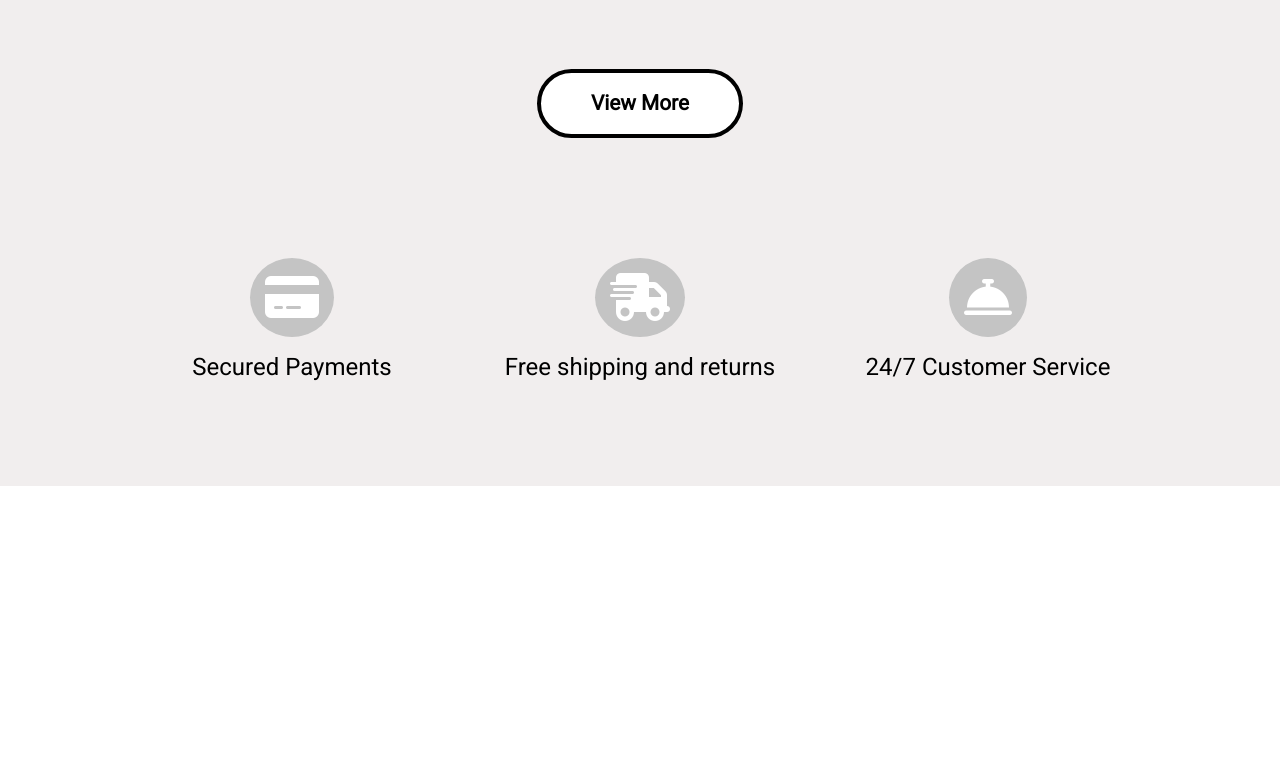
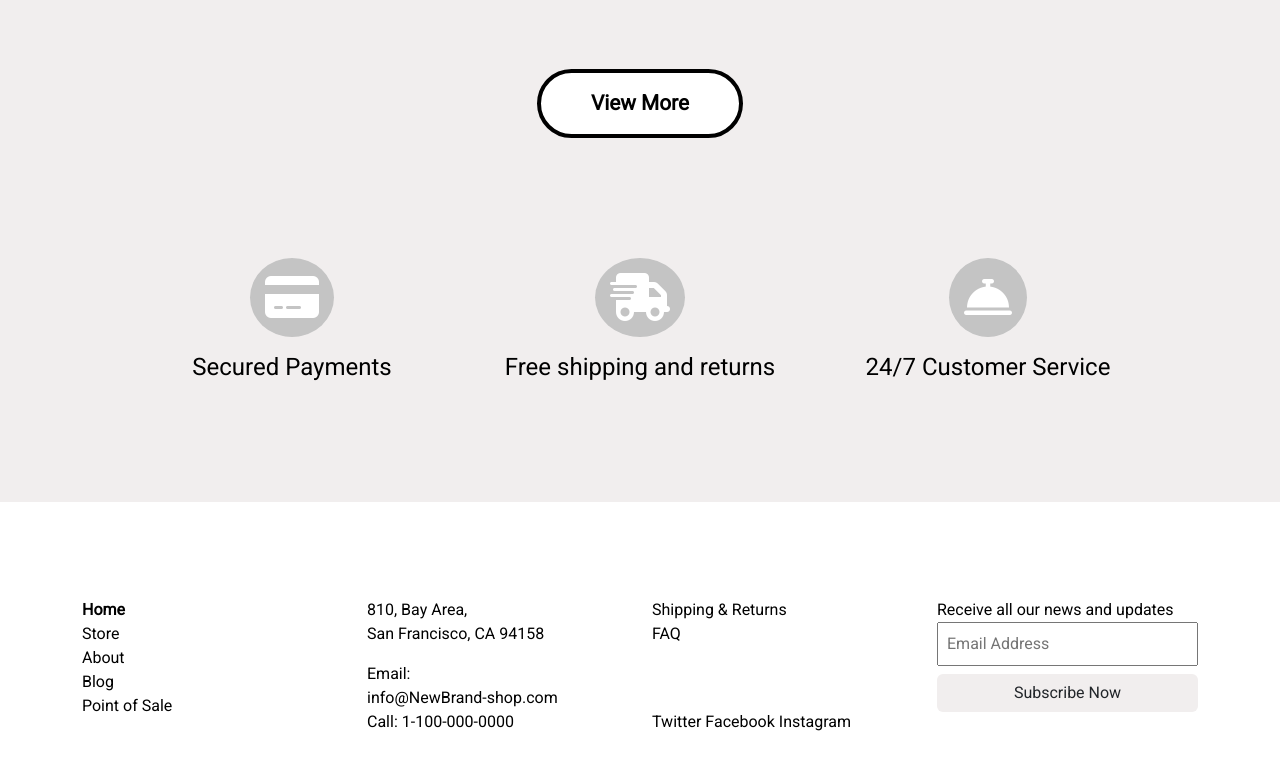
Before and after one commit to BokiCode/Clothing-Website, a plain HTML site: page index.html in a window 1280 px wide. Shown: the part 3729-4511 px from the top of the page. Before the commit the page ends 4215 px from the top, so only its background shows below. Drawn offline with nearby package versions, Linux system fonts and the light colour scheme.

Commit message:
finished footer

```diff
--- a/index.html
+++ b/index.html
@@ -3,7 +3,7 @@
 <head>
     <meta charset="utf-8"/>
     <meta name="viewport" content="width=device-width, initial-scale=1"/>
-    <title>NEWBRAND</title>
+    <title>NEWBRAND - homepage</title>
     <link
             href="https://cdn.jsdelivr.net/npm/bootstrap@5.3.2/dist/css/bootstrap.min.css"
             rel="stylesheet"
@@ -268,30 +268,72 @@
         </div>
     </div>
 </section>
-<section class="payments-shipping-customer-service-section bg-gray">
+<section class=" bg-gray">
     <div class="container pb-5">
         <div class="row p-5">
-            <div class="col-12 col-md-4 d-flex align-items-center flex-column gap-3">
+            <div class="col-12 col-md-4 d-flex align-items-center flex-column gap-3 mb-3">
                 <div class="icon-background-circle bg-darkgray">
                     <i class="fa-solid fa-3x fa-credit-card text-white"></i>
                 </div>
-                <h4 class="fw-500">Secured Payments</h4>
+                <h4 class="fw-500 text-center">Secured Payments</h4>
             </div>
-            <div class="col-12 col-md-4 d-flex align-items-center flex-column gap-3">
+            <div class="col-12 col-md-4 d-flex align-items-center flex-column gap-3 mb-3">
                 <div class="icon-background-circle bg-darkgray">
                     <i class="fa-solid fa-3x fa-truck-fast text-white"></i>
                 </div>
-                <h4 class="fw-500">Free shipping and returns</h4>
+                <h4 class="fw-500 text-center">Free shipping and returns</h4>
             </div>
             <div class="col-12 col-md-4 d-flex align-items-center flex-column gap-3">
                 <div class="icon-background-circle bg-darkgray">
                     <i class="fa-solid fa-3x fa-bell-concierge text-white"></i>
                 </div>
-                <h4 class="fw-500">24/7 Customer Service</h4>
+                <h4 class="fw-500 text-center">24/7 Customer Service</h4>
             </div>
         </div>
     </div>
 </section>
+<footer class="pt-5">
+    <div class="container py-5">
+        <div class="row">
+            <div class="col-md-3">
+                <ul class="list-unstyled">
+                    <li><a class="nav-link fw-bold" href="#">Home</a></li>
+                    <li><a class="nav-link" href="#">Store</a></li>
+                    <li><a class="nav-link" href="#">About</a></li>
+                    <li><a class="nav-link" href="#">Blog</a></li>
+                    <li><a class="nav-link" href="#">Point of Sale</a></li>
+                </ul>
+            </div>
+            <div class="col-md-3 d-flex flex-column justify-content-between lh-2">
+                <div>
+                    <p class="mb-0">810, Bay Area,</p>
+                    <p>San Francisco, CA 94158</p>
+                </div>
+                <div>
+                    <p class="mb-0">Email:</p>
+                    <p class="mb-0">info@NewBrand-shop.com</p>
+                    <p class="mb-0">Call: 1-100-000-0000</p>
+                </div>
+            </div>
+            <div class="col-md-3 d-flex flex-column justify-content-between lh-2">
+                <div>
+                    <a href="#" class="mb-0 pt-2 pt-md-0 nav-link d-block">Shipping & Returns</a>
+                    <a href="#" class=" nav-link d-block">FAQ</a>
+                </div>
+                <div>
+                    <a href="#" class="pt-2 pt-md-0 pb-2 pb-md-0 nav-link d-block">Twitter Facebook Instagram</a>
+                </div>
+            </div>
+            <div class="col-md-3 lh-2">
+                <form class="d-flex flex-column">
+                    <label for="email-input" class="mb-0">Receive all our news and updates</label>
+                    <input id="email-input" class="mb-2 p-2" type="email" placeholder="Email Address">
+                    <input type="submit" value="Subscribe Now" class="btn bg-gray">
+                </form>
+            </div>
+        </div>
+    </div>
+</footer>
 
 <script
         src="https://cdn.jsdelivr.net/npm/bootstrap@5.3.2/dist/js/bootstrap.bundle.min.js"
```
